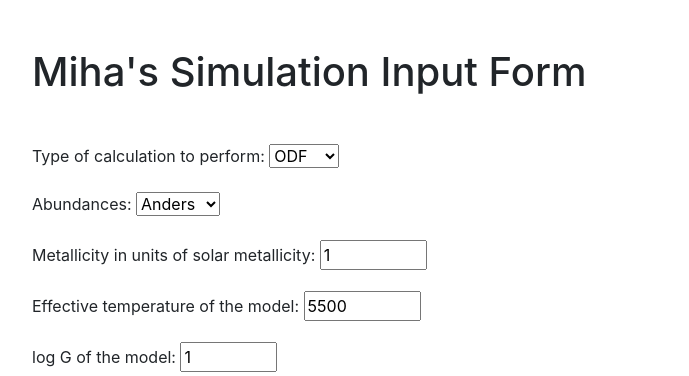
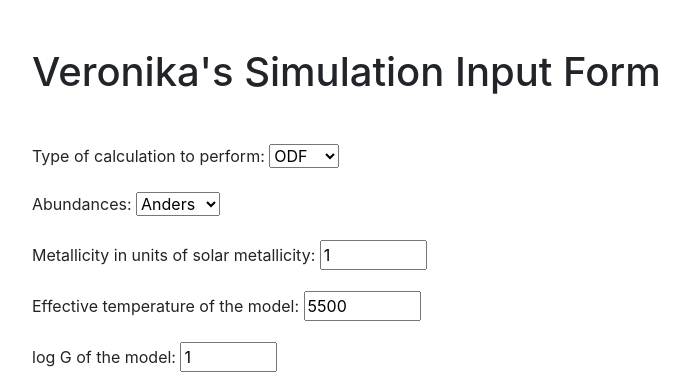
Before and after one commit to tlrh314/atlas-web, a Django app: page /simulation/input/ in a window 1280 px wide. Shown: the part 56-432 px from the top of the page, without its empty margins (53-742 px from the left). Run offline with Django 3.2, Linux system fonts and the light colour scheme; parts of the project's set-up code (start-up, migrations or seed data) failed here and were passed over; some libraries are stand-ins or nearby versions.

Commit message:
Change Miha-->Veronika in simulation input form to demonstrate pipeline to auto-test and auto-deploy

```diff
--- a/atlas_web/templates/simulation/input.html
+++ b/atlas_web/templates/simulation/input.html
@@ -6,7 +6,7 @@
 {% block content %}
 
     <div class="mt-5">
-      <h1>Miha's Simulation Input Form</h1>
+      <h1>Veronika's Simulation Input Form</h1>
     </div>
 
     <div class="mt-5">
```
